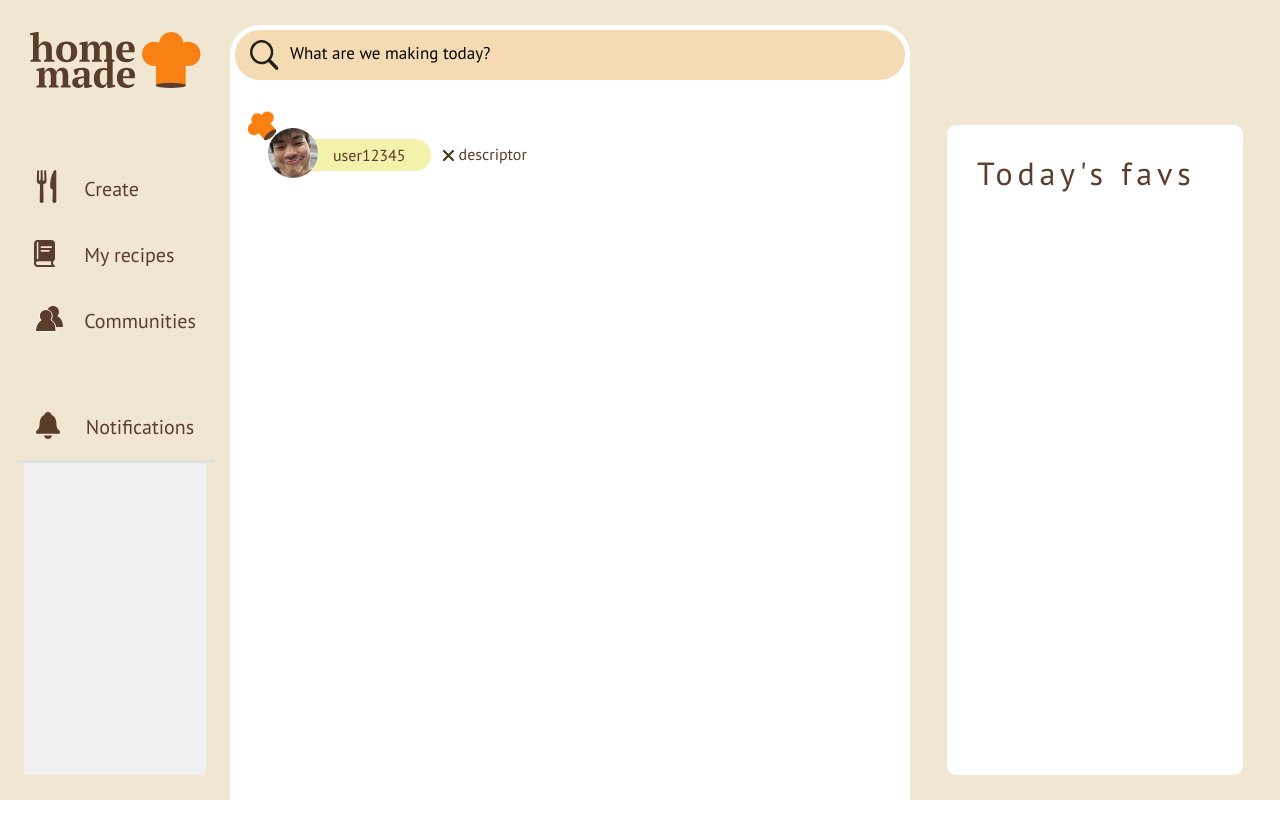
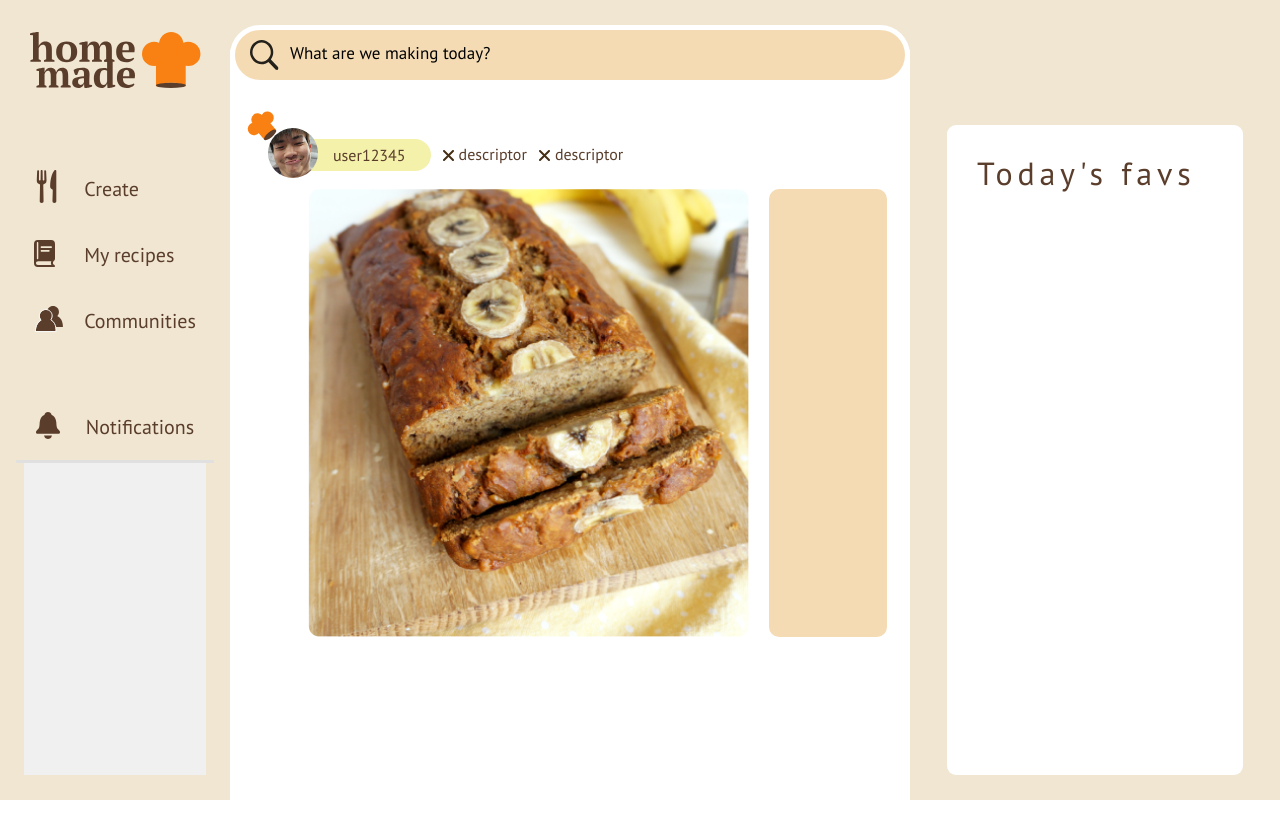
Before and after one commit to AZ0228/homemade, a Flask app: template app/templates/liveTemplates/index.html in a window 1280 px wide. Shown: the top 836 px of the page. Run offline with Flask 3, Linux system fonts and the light colour scheme; the template is opened without the code that fills it, so the values that code supplies are empty.

Commit message:
added recipe

```diff
--- a/app/templates/liveTemplates/index.html
+++ b/app/templates/liveTemplates/index.html
@@ -55,8 +55,20 @@
                         <img src="images/x.svg" alt="">
                         <p class="category">descriptor</p>
                     </td>
+                    <td>
+                        <img src="images/x.svg" alt="">
+                        <p class="category">descriptor</p>
+                    </td>
+
                 </tr>
+                <tr class="content">
+                    <td class="content-data">
+                        <img src="images/testpicture.png" alt="">
+                        <div class="description">
 
+                        </div>
+                    </td>
+                </tr>
             </table>
 
         </section>
--- a/app/templates/liveTemplates/recipe.css
+++ b/app/templates/liveTemplates/recipe.css
@@ -26,3 +26,27 @@ td{
     padding-right:10px;
     transform: translateY(-1px);
 }
+
+.content{
+    height:450px;
+    margin-left: 75px;
+}
+
+.content img{
+    /* width: 100%; */
+    height: 100%;
+}
+
+.description{
+    background-color: var(--accent1);
+    width: 100px;
+    height: 100%;
+    margin-left: 20px;
+    border-radius: 10px;
+    flex-grow: 1;
+}
+
+.content-data{
+    width: 100%;
+    margin-right: 20px;
+}
--- a/app/templates/liveTemplates/styles.css
+++ b/app/templates/liveTemplates/styles.css
@@ -244,4 +244,5 @@ a{
     #right{
         width:30px;
     }
+
 }
```
